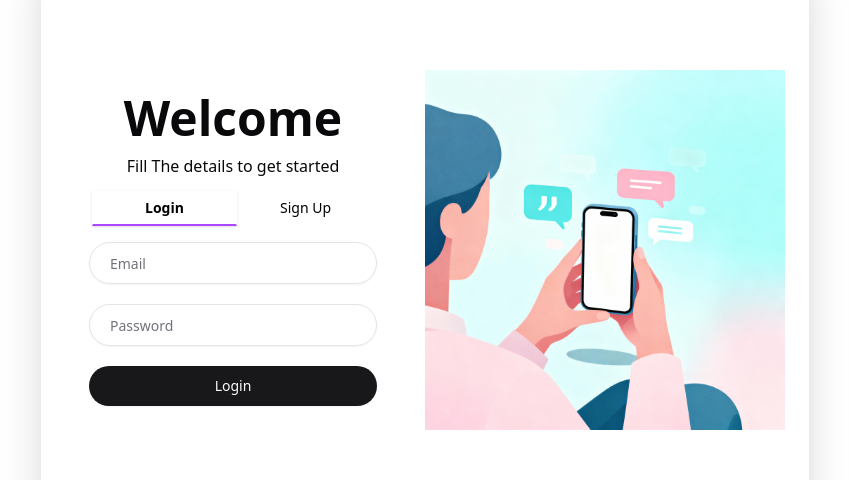
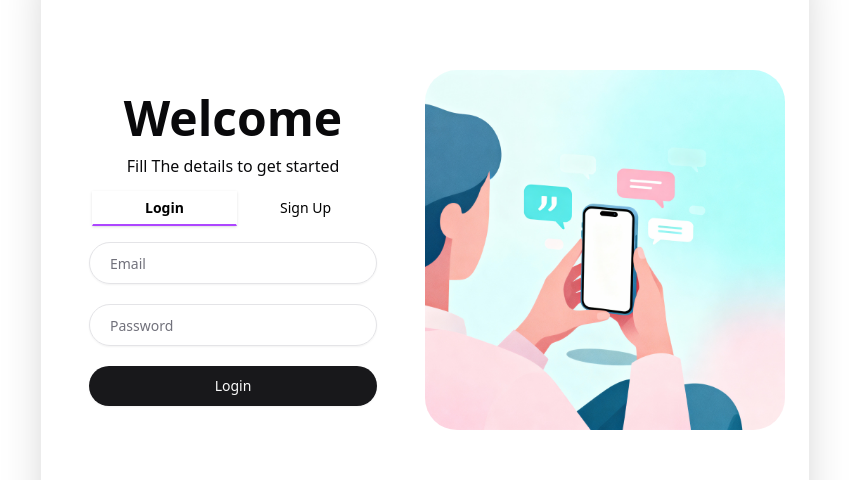
Before and after one commit to Sachin24670/NexChat, a React (Vite) app in the folder frontend/: page /auth in a window 1280 px wide. Shown: the part 150-630 px from the top of the page, without its empty margins (215-1064 px from the left). Built offline with nearby package versions, Linux system fonts and the light colour scheme; no server answers.

Commit message:
Auth page side image update

```diff
--- a/frontend/src/pages/auth/index.jsx
+++ b/frontend/src/pages/auth/index.jsx
@@ -197,7 +197,7 @@ const Auth = () => {
           </div>
         </div>
         <div className="justify-center items-center hidden xl:flex mr-6">
-          <img src="../../assets/Background.png" alt="background login" />
+          <img src="../../assets/Background.png" alt="background login" className="rounded-4xl"/>
         </div>
       </div>
     </div>
```
